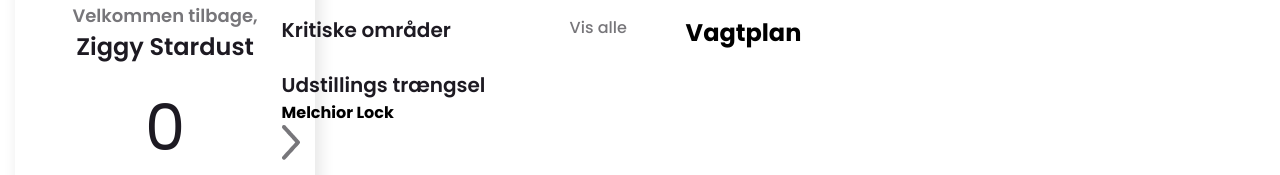
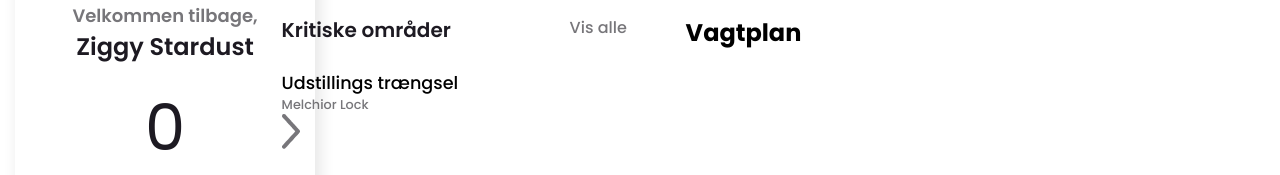
Before and after one commit to TheisKidi/Vue-SenseMax, a Vue app: page / in a window 1280 px wide. Shown: the part 270-445 px from the top of the page. Built offline with nearby package versions, Linux system fonts and the light colour scheme.

Commit message:
Added styling fonts

```diff
--- a/src/components/CriticalAreas.vue
+++ b/src/components/CriticalAreas.vue
@@ -1,8 +1,8 @@
 <template>
     <div class="critical-area-container">
         <div class="critical-title-container">
-            <h2 class="critical-title">Kritiske områder</h2>
-            <h3 class="critical-text">Vis alle</h3>
+            <h2 class="subtitle">Kritiske områder</h2>
+            <h3 class="subtitle-text">Vis alle</h3>
         </div>
         <a>
             <div class="ticket-container">
@@ -10,8 +10,8 @@
                     <img class="ticket-area-icon">
                 </div>
                 <div class="ticket-content">
-                    <h2 class="critical-title">Udstillings trængsel</h2>
-                    <h4 class="ticket-text">Melchior Lock</h4>
+                    <h4 class="h4-subtitle">Udstillings trængsel</h4>
+                    <h5 class="h5-text">Melchior Lock</h5>
                 </div>
                 <div class="arrow-container">
                     <img class="arrow-content" src="../media/arrowButton.png">
@@ -23,7 +23,7 @@
 
 <style>
 /* FONT STYLING */
-.critical-title {
+h2.subtitle {
     color: #1D1A22;
     font-family: Poppins;
     font-size: 1.25rem;
@@ -33,10 +33,28 @@
     width: 75%;
 }
 
-.critical-text {
+h3.subtitle-text {
     color: #77767A;
     font-family: Poppins;
     font-size: 1rem;
+    font-style: normal;
+    font-weight: 500;
+    line-height: normal;
+}
+
+h4.h4-subtitle {
+    color: #000;
+    font-family: Poppins;
+    font-size: 1.1rem;
+    font-style: normal;
+    font-weight: 500;
+    line-height: normal;
+}
+
+h5.h5-text {
+    color: #77767A;
+    font-family: Poppins;
+    font-size: 0.8rem;
     font-style: normal;
     font-weight: 500;
     line-height: normal;
```
